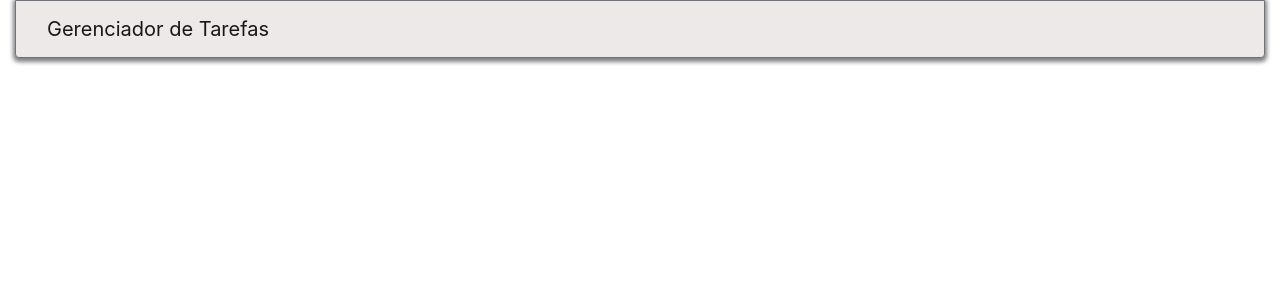
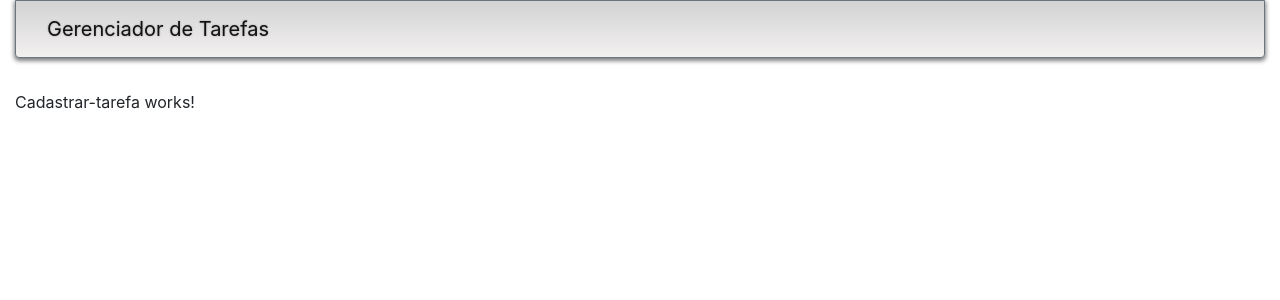
Before and after one commit to jhonjonh/gerenciador-de-tarefas, an Angular app: page /tarefas/cadastrar in a window 1280 px wide. Before the commit this address led to /. Shown: the top 300 px of the page. Built offline with nearby package versions, Linux system fonts and the light colour scheme.

Commit message:
implantando rota cadastrar

```diff
--- a/src/app/app.component.css
+++ b/src/app/app.component.css
@@ -1,5 +1,9 @@
 .navbar {
-  background-color: rgb(237, 233, 233) !important;
-  box-shadow: 0px 2px 4px 2px grey;
+  background: linear-gradient(lightgrey, rgb(243, 240, 240));
+  box-shadow: 0px 2px 4px 1px grey;
   margin-bottom: 4vh;
 }
+
+.navbar-brand {
+  text-shadow: 0px 0px 2px rgb(153, 151, 151);
+}
--- /dev/null
+++ b/src/app/tarefas/cadastrar/cadastrar-tarefa.component.html
@@ -0,0 +1 @@
+<p>Cadastrar-tarefa works!</p>
--- /dev/null
+++ b/src/app/tarefas/cadastrar/cadastrar-tarefa.component.ts
@@ -0,0 +1,15 @@
+import { Component, OnInit } from '@angular/core';
+
+@Component({
+  selector: 'app-cadastrar-tarefa',
+  templateUrl: './cadastrar-tarefa.component.html',
+  styleUrls: ['./cadastrar-tarefa.component.css']
+})
+export class CadastrarTarefaComponent implements OnInit {
+
+  constructor() { }
+
+  ngOnInit(): void {
+  }
+
+}
--- /dev/null
+++ b/src/app/tarefas/cadastrar/index.ts
@@ -0,0 +1 @@
+export * from './cadastrar-tarefa.component';
--- a/src/app/tarefas/index.ts
+++ b/src/app/tarefas/index.ts
@@ -3,3 +3,4 @@
 export * from './tarefas.module';
 export * from './shared';
 export * from './tarefas-routing.module'
+export * from './listar';
--- a/src/app/tarefas/listar/listar-tarefa.component.html
+++ b/src/app/tarefas/listar/listar-tarefa.component.html
@@ -6,7 +6,7 @@
         <th>Tarefa</th>
         <th>Concluída</th>
         <th class="text-center">
-            <a class="btn btn-xs btn-success">
+            <a class="btn btn-xs btn-success" [routerLink]="['/tarefas/cadastrar']">
                 <i class="bi bi-plus-lg"></i> Novo
             </a>
         </th>
--- a/src/app/tarefas/shared/index.ts
+++ b/src/app/tarefas/shared/index.ts
@@ -1,3 +1,4 @@
 export * from './tarefa.model';
 export * from './tarefa.service';
 export * from '../listar';
+export * from '../cadastrar';
--- a/src/app/tarefas/tarefas-routing.module.ts
+++ b/src/app/tarefas/tarefas-routing.module.ts
@@ -1,4 +1,5 @@
 import { Routes, RouterModule } from '@angular/router';
+import { CadastrarTarefaComponent } from './cadastrar';
 import { ListarTarefaComponent } from './listar';
 
 export const TarefaRoutes :Routes = [
@@ -9,5 +10,9 @@ export const TarefaRoutes :Routes = [
     {
         path: 'tarefas/listar',
         component: ListarTarefaComponent
+    },
+    {
+        path: 'tarefas/cadastrar',
+        component: CadastrarTarefaComponent
     }
 ];
--- a/src/app/tarefas/tarefas.module.ts
+++ b/src/app/tarefas/tarefas.module.ts
@@ -4,10 +4,12 @@ import { TarefaService } from './shared';
 import { ListarTarefaComponent } from './listar/listar-tarefa.component';
 import { RouterModule } from '@angular/router';
 import { FormsModule } from '@angular/forms';
+import { CadastrarTarefaComponent } from './cadastrar/cadastrar-tarefa.component';
 
 @NgModule({
   declarations: [
-    ListarTarefaComponent
+    ListarTarefaComponent,
+    CadastrarTarefaComponent
   ],
   imports: [CommonModule, RouterModule, FormsModule],
   providers: [TarefaService],
```
Also changed, not shown: src/app/tarefas/cadastrar/cadastrar-tarefa.component.css (added), 1 other file (tests, documents, lock files or other folders).
